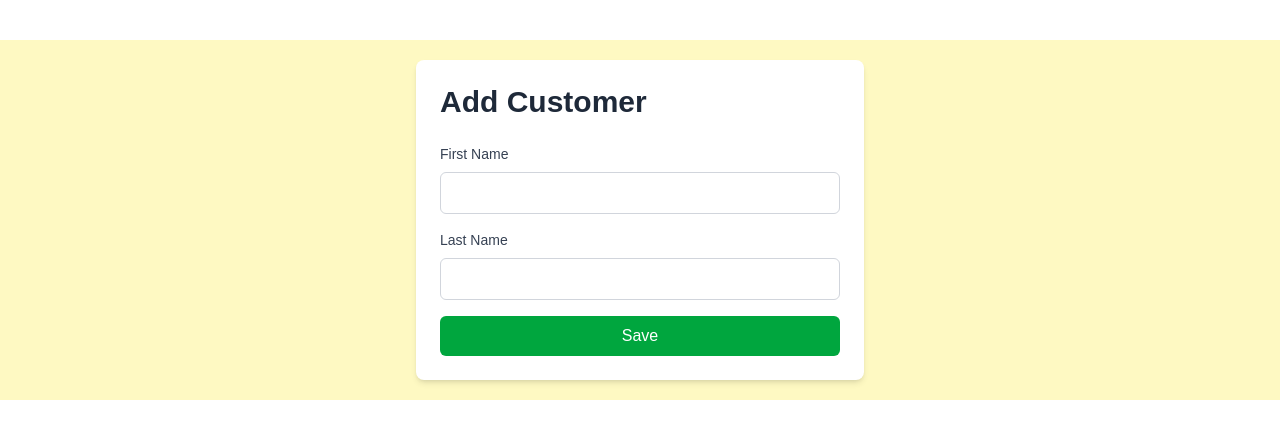
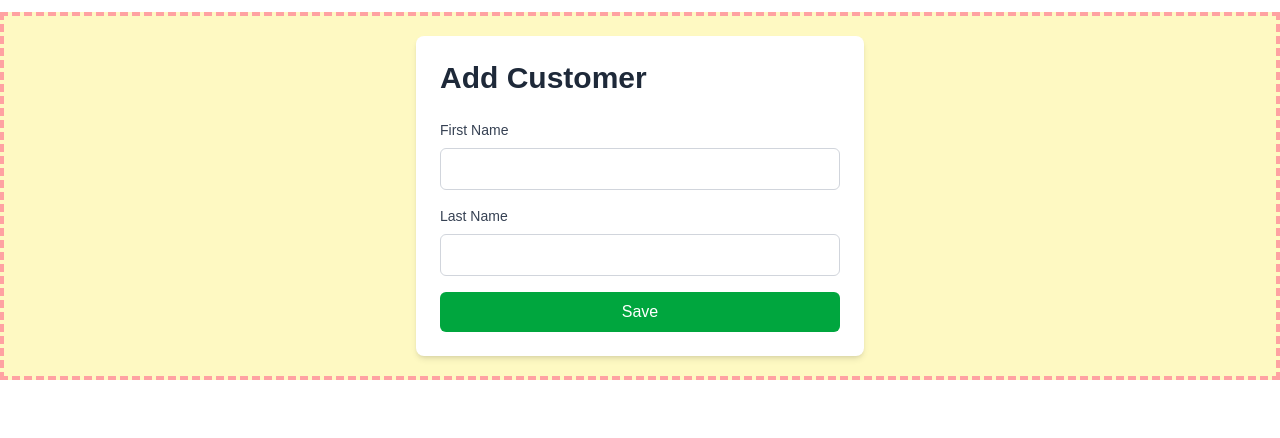
Before and after one commit to cameron-saunders/customer-1, a Next.js app: page /add in a window 1280 px wide. Shown: the top 438 px of the page. Built offline with nearby package versions, Linux system fonts and the light colour scheme.

Commit message:
added border

```diff
--- a/src/app/add/page.jsx
+++ b/src/app/add/page.jsx
@@ -1,7 +1,7 @@
 export default function Page() {
     return (
       <>
-        <div className="bg-yellow-100 my-10 py-5">
+        <div className="bg-yellow-100 my-3 py-5 border-dashed border-4 border-red-300">
 
             <div className="max-w-md mx-auto p-6 bg-white rounded-lg shadow-md">
               <h1 className="text-3xl font-bold text-gray-800 mb-6">Add Customer</h1>
```
